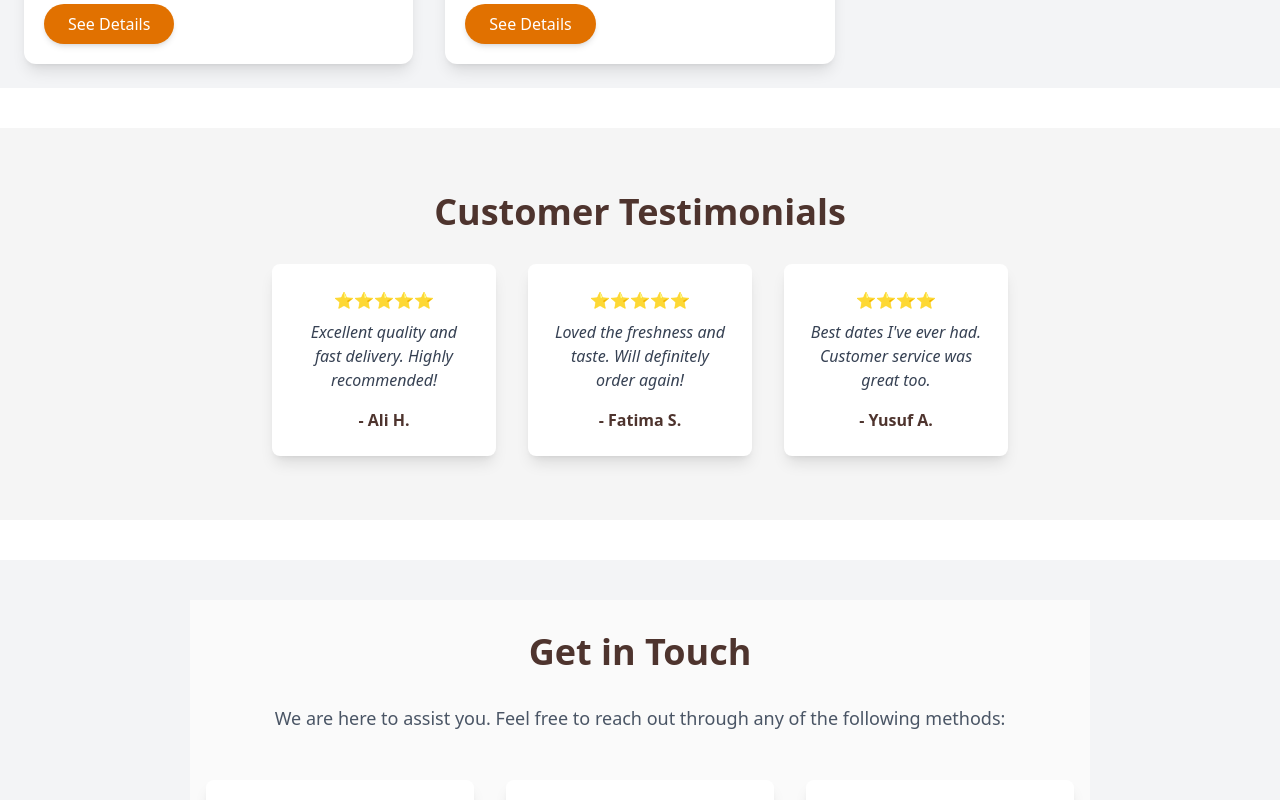
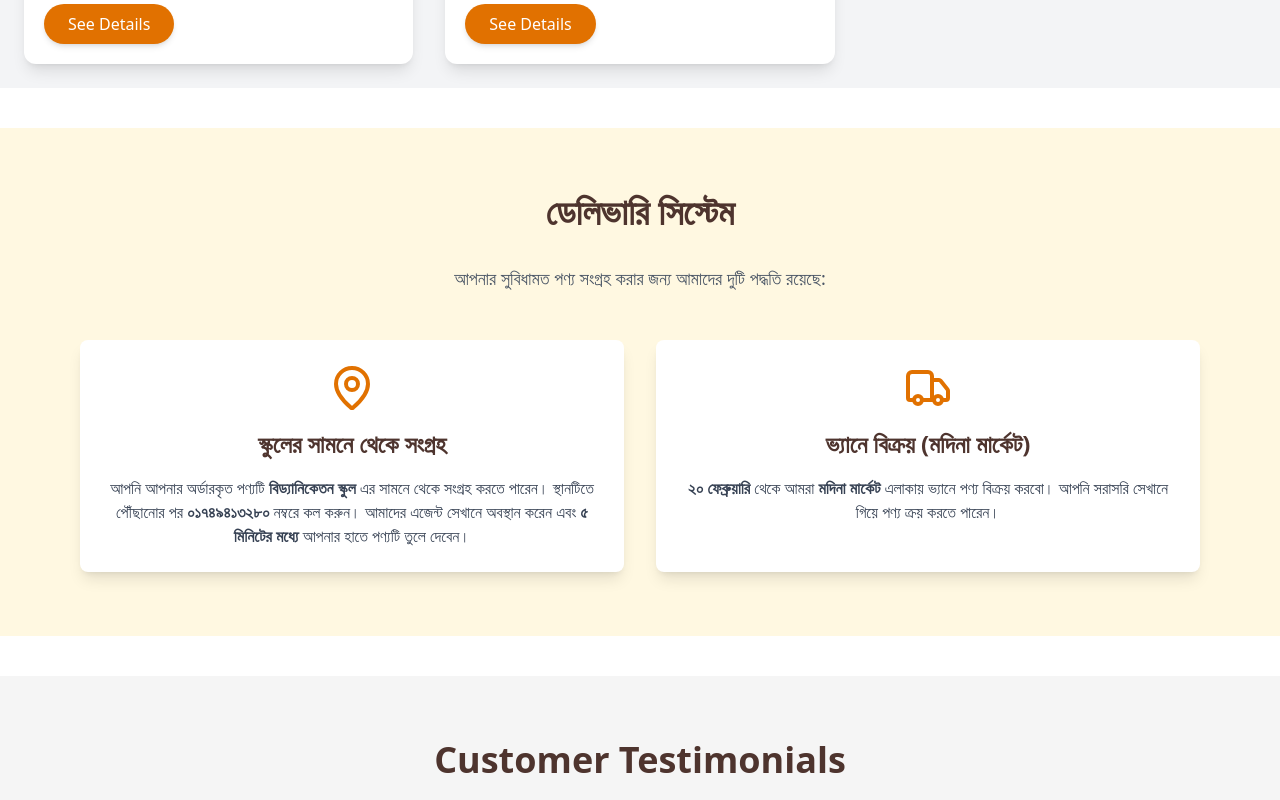
Before and after one commit to A-Farabi/Merris-wellness-bd, a React (Vite) app: page / in a window 1280 px wide. Shown: the part 1800-2600 px from the top of the page. Built offline with nearby package versions, Linux system fonts and the light colour scheme.

Commit message:
delivery system added

```diff
--- a/package.json
+++ b/package.json
@@ -13,6 +13,7 @@
     "@tailwindcss/vite": "^4.0.6",
     "framer-motion": "^12.4.3",
     "lottie-react": "^2.4.1",
+    "lucide-react": "^0.475.0",
     "react": "^19.0.0",
     "react-dom": "^19.0.0",
     "react-icons": "^5.4.0",
--- /dev/null
+++ b/src/Components/DeliverySystem.jsx
@@ -0,0 +1,57 @@
+// DeliverySystem.jsx
+import { motion } from 'framer-motion';
+import { MapPin, Truck } from 'lucide-react';
+
+const DeliverySystem = () => {
+  return (
+    <section id="delivery" className="py-16 bg-[#FFF8E1]">
+      <div className="max-w-6xl mx-auto px-4 text-center">
+        <h2 className="text-4xl font-bold text-[#4E342E] mb-8">
+          ডেলিভারি সিস্টেম
+        </h2>
+        <p className="text-lg text-gray-600 mb-12">
+          আপনার সুবিধামত পণ্য সংগ্রহ করার জন্য আমাদের দুটি পদ্ধতি রয়েছে:
+        </p>
+
+        <div className="grid md:grid-cols-2 gap-8">
+          {/* Option 1: Pickup from School */}
+          <motion.div
+            className="bg-white p-6 rounded-lg shadow-lg hover:shadow-xl transition duration-300"
+            initial={{ opacity: 0, y: 50 }}
+            animate={{ opacity: 1, y: 0 }}
+            transition={{ duration: 0.5 }}
+          >
+            <MapPin className="text-amber-600 w-12 h-12 mb-4 mx-auto" />
+            <h3 className="text-2xl font-bold text-[#4E342E] mb-4">
+              স্কুলের সামনে থেকে সংগ্রহ
+            </h3>
+            <p className="text-gray-700">
+              আপনি আপনার অর্ডারকৃত পণ্যটি <strong>বিড্যানিকেতন স্কুল</strong> এর সামনে থেকে সংগ্রহ করতে পারেন।
+              স্থানটিতে পৌঁছানোর পর <strong>০১৭৪৯৪১৩২৮০</strong> নম্বরে কল করুন।
+              আমাদের এজেন্ট সেখানে অবস্থান করেন এবং <strong>৫ মিনিটের মধ্যে</strong> আপনার হাতে পণ্যটি তুলে দেবেন।
+            </p>
+          </motion.div>
+
+          {/* Option 2: Van Sale at Market */}
+          <motion.div
+            className="bg-white p-6 rounded-lg shadow-lg hover:shadow-xl transition duration-300"
+            initial={{ opacity: 0, y: 50 }}
+            animate={{ opacity: 1, y: 0 }}
+            transition={{ duration: 0.5, delay: 0.2 }}
+          >
+            <Truck className="text-amber-600 w-12 h-12 mb-4 mx-auto" />
+            <h3 className="text-2xl font-bold text-[#4E342E] mb-4">
+              ভ্যানে বিক্রয় (মদিনা মার্কেট)
+            </h3>
+            <p className="text-gray-700">
+              <strong>২০ ফেব্রুয়ারি</strong> থেকে আমরা <strong>মদিনা মার্কেট</strong> এলাকায় ভ্যানে পণ্য বিক্রয় করবো।
+              আপনি সরাসরি সেখানে গিয়ে পণ্য ক্রয় করতে পারেন।
+            </p>
+          </motion.div>
+        </div>
+      </div>
+    </section>
+  );
+};
+
+export default DeliverySystem;
--- a/src/Pages/Home.jsx
+++ b/src/Pages/Home.jsx
@@ -1,5 +1,6 @@
 import Banner from "../Components/Banner";
 import Contact from "../Components/Contact";
+import DeliverySystem from "../Components/DeliverySystem";
 import Footer from "../Components/Footer";
 import Navbar from "../Components/Navbar";
 import Product from "../Components/Product";
@@ -16,6 +17,10 @@ const Home = () => {
         <section id="products" className="min-h-screen flex items-center justify-center bg-gray-100">
           <Product></Product>
           {/* Product Cards will go here */}
+        </section>
+
+        <section className="container mx-auto mt-10">
+          <DeliverySystem></DeliverySystem>
         </section>
 
         <section id="testimonials" className="container mx-auto flex items-center justify-center my-10">
```
Also changed, not shown: 1 other file (tests, documents, lock files or other folders).
